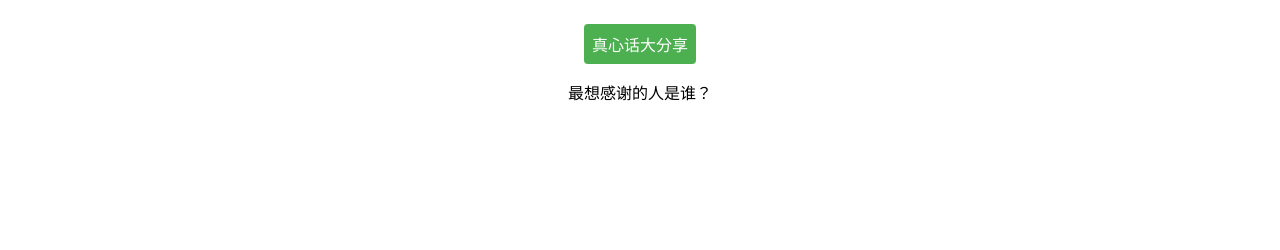
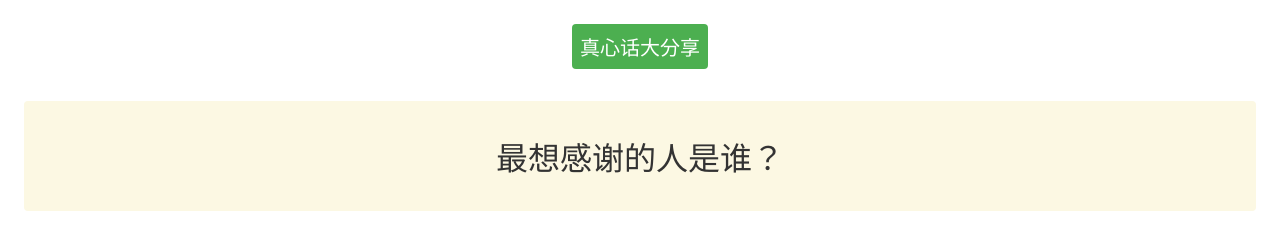
Before and after one commit to jasmine-na/share, a plain HTML site: page index.html in a window 1280 px wide. Both pictures are taken after a click on the button "真心话大分享". Drawn offline with Linux system fonts and the light colour scheme.

Commit message:
first commit

```diff
--- a/css/app.css
+++ b/css/app.css
@@ -42,4 +42,7 @@ a{color: #333}
 .cast-list {width: 80px;float: left;}
 .cast-list p {text-overflow: ellipsis;white-space: nowrap;overflow: hidden;}
 .flex-box-content p{margin: 3px 0}
-.share{font-size: 1rem;padding: 0.5rem;color: #fff;border:none;border-radius: 0.25rem;margin-bottom: 1rem}
+.share{font-size: 1.25rem;padding: 0.5rem;color: #fff;border:none;border-radius: 0.25rem;margin-bottom: 2rem}
+.share-con{font-size: 2rem;color: #333;color: #333;border-radius: 0.25rem;
+    background-color: #fcf8e3;padding:2rem 0.5rem;
+    border-color: #faf2cc;display: none;}
--- a/index.html
+++ b/index.html
@@ -43,7 +43,7 @@
 "说出爸爸或妈妈最喜欢的一样东西。"]
 
     	$("#share").click(function(){
-    		  $("#shareCon").html(shareData[GetRandomNum(0,shareData.length-1)]);
+    		  $("#shareCon").show().html(shareData[GetRandomNum(0,shareData.length-1)]);
     	})
     	function GetRandomNum(Min,Max)
 		{
@@ -57,6 +57,6 @@
 </head>
 <body>
   <button type="button " class="bg-success share" id="share">真心话大分享</button>
-  <div id="shareCon"></div>
+  <div id="shareCon" class="share-con"></div>
 </body>
 </html>
```
